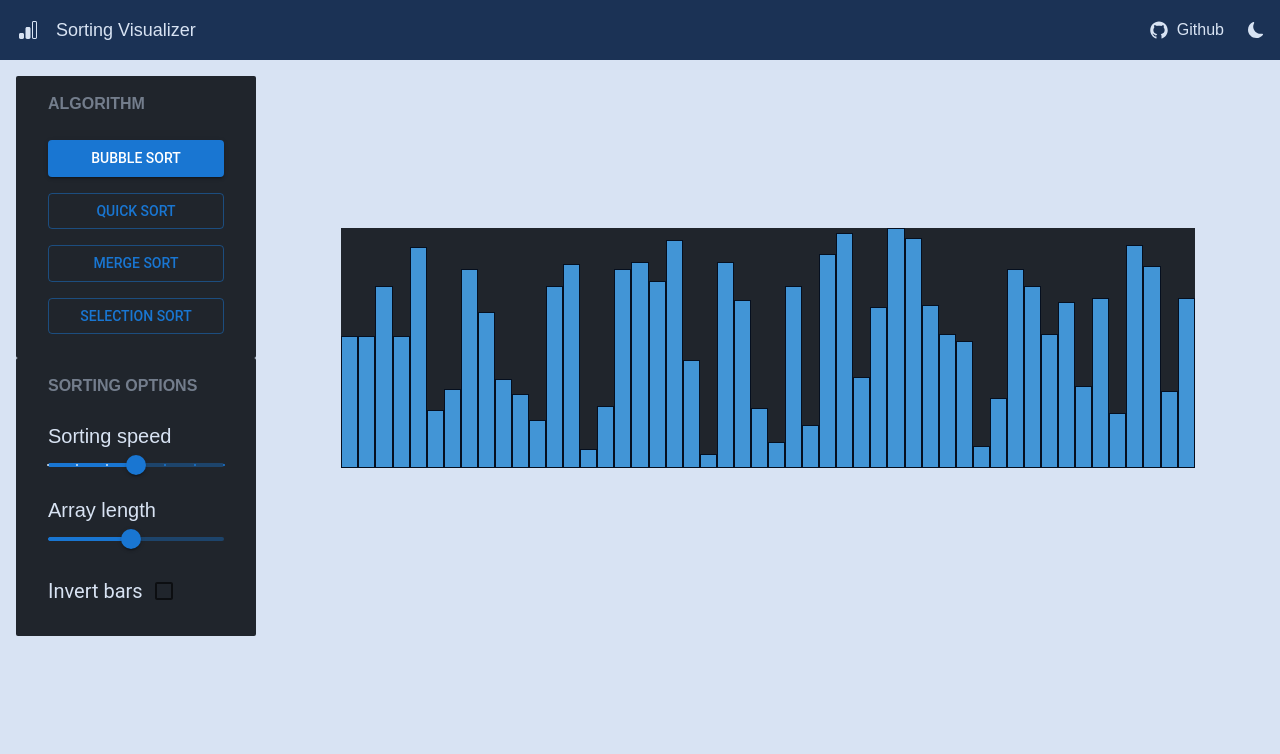
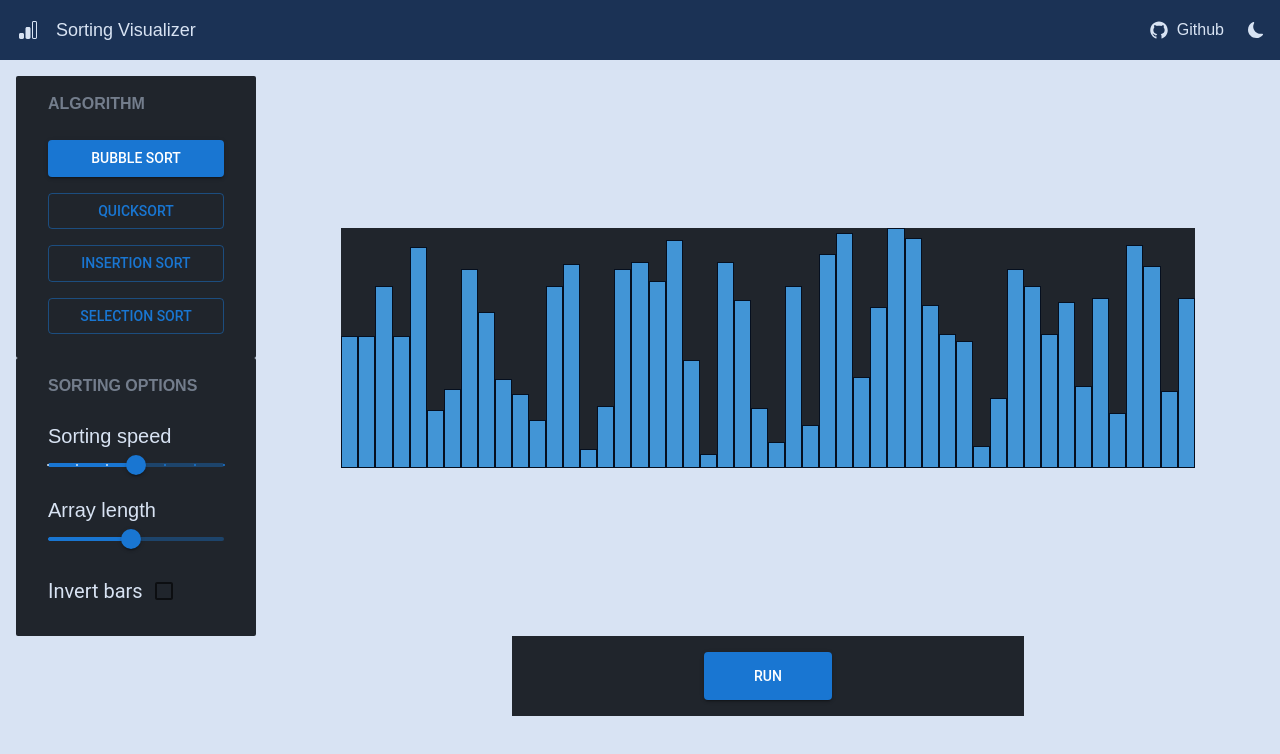
Before and after one commit to ksertas/sorting-visualizer, a React (Create React App) app: page / in a window 1280 px wide. Shown: the top 754 px of the page. Built offline with nearby package versions, Linux system fonts and the light colour scheme.

Commit message:
add run btn, perform algorithm on click

```diff
--- /dev/null
+++ b/src/components/Controls.js
@@ -0,0 +1,14 @@
+import { Button } from '@mui/material';
+import React, { useContext } from 'react';
+import { AlgorithmContext } from '../contexts/AlgorithmContext';
+
+export default function Controls() {
+
+  const {setRunning} = useContext(AlgorithmContext);
+
+  return (
+    <div className='bg-container-dark w-24 mx-auto flex justify-center py-4 px-16 mt-48 lg:mt-0 lg:mx-0 lg:col-start-3 lg:col-span-1 lg:w-auto xl:col-start-3 xl:col-span-2'>
+      <Button variant='contained' className='lg:w-24 lg:h-12 xl:w-32' onClick={() => setRunning(true)}>Run</Button>
+    </div>
+  );
+}
--- a/src/components/MainLayout.js
+++ b/src/components/MainLayout.js
@@ -1,5 +1,6 @@
 import React from 'react';
 import ArrayBars from './ArrayBars';
+import Controls from './Controls';
 import OptionsBar from './OptionsBar';
 
 export default function MainLayout() {
@@ -7,6 +8,7 @@ export default function MainLayout() {
     <div className='w-full lg:grid lg:grid-cols-4 xl:grid-cols-5'>
       <OptionsBar />
       <ArrayBars />
+      <Controls />
     </div>
   );
 }
--- a/src/contexts/AlgorithmContext.js
+++ b/src/contexts/AlgorithmContext.js
@@ -1,15 +1,46 @@
-import React, { createContext, useState } from 'react';
+import React, { createContext, useEffect, useState } from 'react';
+import { bubbleSort, insertionSort, runQuickSort, selectionSort } from '../algorithms/algorithms';
 
 export const AlgorithmContext = createContext(null);
 
 export default function AlgorithmProvider({children}) {
-  const [selectedAlgorithm, setSelectedAlgorithm] = useState('bubble sort');
-  const availableAlgorithms = ['bubble sort', 'quick sort', 'merge sort', 'selection sort'];
+  const [selectedAlgorithm, setSelectedAlgorithm] = useState('Bubble sort');
+  const availableAlgorithms = ['Bubble sort', 'Quicksort', 'Insertion sort', 'Selection sort'];
+  const [isRunning, setRunning] = useState(false);
+
+  const runSelectedAlgorithm = () => {
+    if (isRunning) {
+      switch (selectedAlgorithm) {
+      case 'Bubble sort':
+        bubbleSort();
+        break;
+      case 'Quicksort':
+        runQuickSort();
+        break;
+      case 'Insertion sort':
+        insertionSort();
+        break;
+      case 'Selection sort':
+        selectionSort();
+        break;
+
+      default:
+        break;
+      }
+    }
+  };
+
+  useEffect(() => {
+    runSelectedAlgorithm();
+  }, [isRunning]);
+
 
   const contextData = {
     selectedAlgorithm: selectedAlgorithm,
     setSelectedAlgorithm: setSelectedAlgorithm,
-    availableAlgorithms: availableAlgorithms
+    availableAlgorithms: availableAlgorithms,
+    isRunning: isRunning,
+    setRunning: setRunning
   };
 
   return (
```
